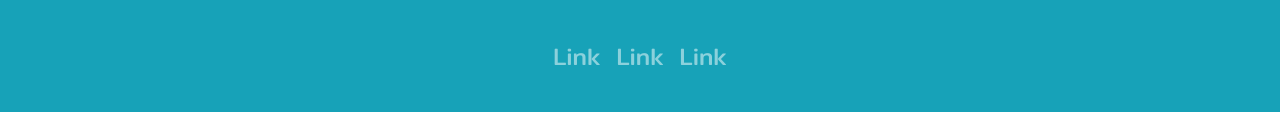
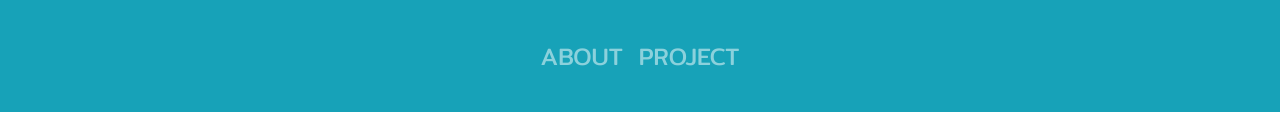
Before and after one commit to Narongded/Portfolio, a website: page views/add.html in a window 1280 px wide. Shown: the top 140 px of the page. Drawn offline with nearby package versions, Linux system fonts and the light colour scheme; a web font is replaced by a local one.

Commit message:
Update add.html

```diff
--- a/views/add.html
+++ b/views/add.html
@@ -31,14 +31,12 @@
         <div class="collapse navbar-collapse" id="collapsibleNavbar">
           <ul class="navbar-nav mx-auto" id="nav">
             <li class="nav-item">
-					<a class="nav-link" href="#">Link</a>
+              <a class="nav-link" href="/">ABOUT</a>
             </li>
             <li class="nav-item">
-					<a class="nav-link" href="#">Link</a>
+              <a class="nav-link" href="/project">PROJECT</a>
             </li>
-				<li class="nav-item">
-					<a class="nav-link" href="#">Link</a>
-				</li>
+
           </ul>
         </div>
       </nav>
```
Lines whose indentation alone changed are shown as unchanged.
